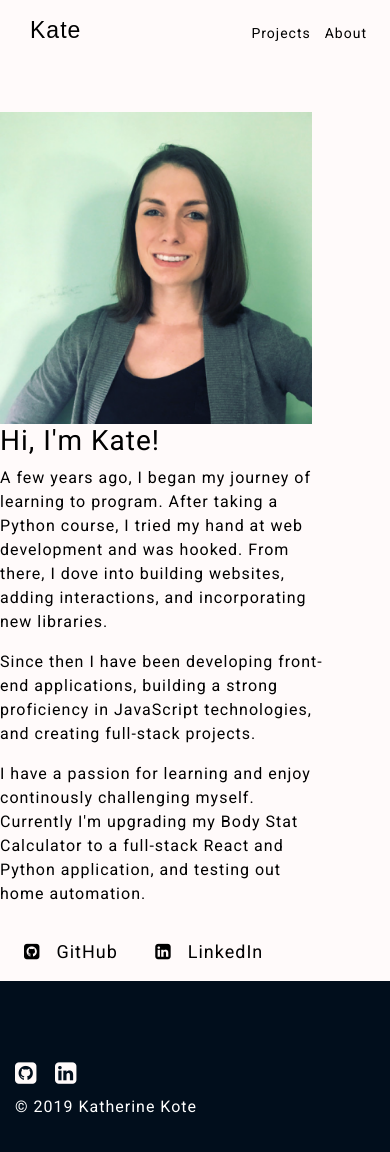
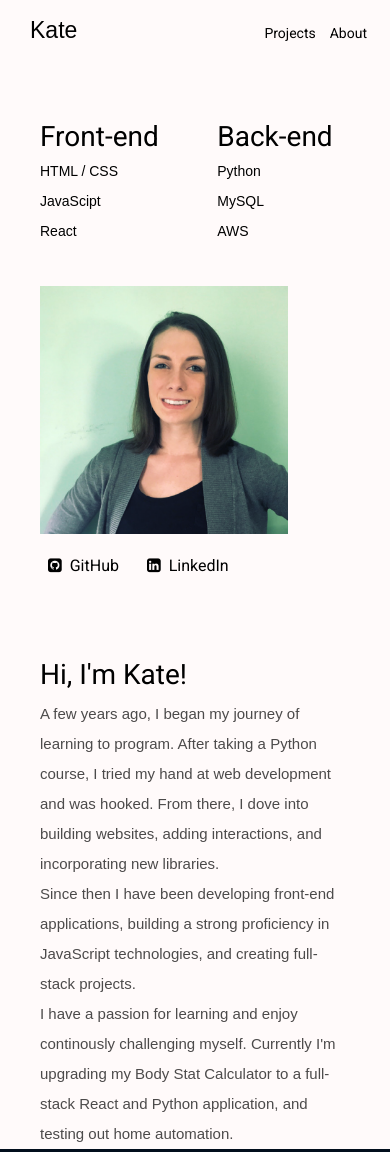
Before and after one commit to kkote/portfolio-v1, a website with bundled scripts: page about.html in a window 390 px wide. Shown: the top 1152 px of the page. Built offline with nearby package versions, Linux system fonts and the light colour scheme.

Commit message:
About Page Columns, Image

```diff
--- a/about.html
+++ b/about.html
@@ -31,15 +31,18 @@
 			</div>
 		</div>
 	</nav>
-	<div class="wrapper">
+	<!-- <div class="wrapper container">
 		<div class=" containerForItems no-gutters" id="">
 			<div class="col-sm-2 col-md-5 col-lg-6 imgDivInAbout no-gutters">
-				<img src="img/pic1.png" alt="Profile Pic" class='profilePic'>
+				<div><p>Stats, tech, stacks</p></div>
+				<img src="img/pic1.png" alt="Profile Pic" class='profilePic container'>
 
-			</div>
+			</div> -->
+
+
 			<!-- <div class="item item-a col-sm-9 col-md-7 col-lg-6"></div> -->
-			<div class=" item-a col-sm-9 col-md-7 col-lg-6">
-				<div class="aboutDiv aboutBox mx-auto">
+			<!-- <div class=" item-a col-sm-9 col-md-7 col-lg-6 ">
+				<div class="aboutDiv aboutBox mx-auto ">
 
 					<h3>Hi, I'm Kate!</h3>
 
@@ -59,9 +62,65 @@
 								class="fa fa-linkedin-square"></i><span class='iconSpan'>LinkedIn</span></a>
 					</div>
 				</div>
+			</div> -->
+
+
+
+			<div class="wrap" style="/*! background: red; */">
+				<div class="block-right">
+
+						<div class="col-left">
+								<h3 class="color">Front-end</h3>
+								<p class="light">HTML / CSS</p>
+								<p class="light">JavaScipt</p>
+								<p class="light">React</p>
+							</div>
+							<div class="col-right">
+								<h3 class="color">Back-end</h3>
+								<p class="light">Python</p>
+								<p class="light">MySQL</p>
+								<p class="light">AWS</p>
+							</div>
+
+							<div class="col-bottom">
+
+								<img src="img/pic1.png" alt="Profile Pic" class='profilePic'>
+
+								<div class="social-icon ">
+									<a class="mx-2" href="https://github.com/kkote" target="_blank"><i aria-hidden="true"
+											class="fa fa-github-square"></i><span class='iconSpan'>GitHub</span></a>
+									<a class="mx-2" href="https://www.linkedin.com/in/katherine-kote/" target="_blank"><i
+											class="fa fa-linkedin-square"></i><span class='iconSpan'>LinkedIn</span></a>
+								</div>
+							</div>
+
+					<!-- <a href="https://www.dennissnellenberg.nl/en/services" class="btn animatelink">Services<img src="https://www.dennissnellenberg.nl/assets/img/arrow-small-light.svg"></a> -->
+				</div>
+				<div class="block-left">
+
+						<h3>Hi, I'm Kate!</h3>
+
+						<p>
+							A few years ago, I began my journey of learning to program. After taking a Python course, I tried
+							my hand at web development and was hooked. From there, I dove into building websites, adding interactions, and incorporating new libraries.
+						</p>
+						<p>Since then I have been developing front-end applications, building a strong proficiency in JavaScript technologies,
+							and creating full-stack projects.</p>
+						<p>
+							I have a passion for learning and enjoy continously challenging myself.  Currently I'm upgrading my Body Stat Calculator to a full-stack React and Python application, and testing out home automation. <br>
+						</p>
+
+
+
+
+				</div>
 			</div>
-		</div>
-	</div>
+
+
+		<!-- </div> -->
+
+
+	<!-- </div> -->
 
 
 	<footer>
--- a/css/grayscale.css
+++ b/css/grayscale.css
@@ -2,7 +2,7 @@ body {
   color: white;
   font-family: 'Roboto', sans-serif;
   background: snow;
-  letter-spacing: 0.0625em;
+  /* letter-spacing: 0.0625em; */
 }
 
 .colorTheme{
@@ -85,6 +85,10 @@ footer {
 
   display: flex;
   align-items: center;
+
+  bottom: 0;
+position: relative;
+width: 100%;
 }
 
 .socials {
@@ -223,7 +227,7 @@ li {
   font-size: 18px;
 }
 .iconSpan {
-padding: 1rem;
+padding: .5rem;
 }
 
 
@@ -235,6 +239,9 @@ footer .container .row div {
 .wrapper {
   color: black;
   /* height: 80vh; */
+  /* display: flex;
+  position: relative; */
+
 }
 .containerForItems {
   display: flex;
@@ -295,9 +302,7 @@ color: black;
 }
 
 
-.profilePic{
-  width: 80%;
-}
+
 
 
 /*
@@ -494,5 +499,205 @@ a:focus, a:hover {
 
 .aboutBox p{
   text-align: left;
-  padding-right: 4rem;
+  max-width: 90%;
+  /* padding-right: 4rem; */
 }
+
+
+
+
+
+
+
+
+/* // New CSS */
+
+.wrap {
+  color: black;
+  /* max-width: 1020px; */
+  margin: 0 auto;
+  padding-left: 80px;
+  padding-right: 80px;
+  margin-top: 100px;
+}
+
+.wrap .block-left {
+  /* width: 50%; */
+  float: left;
+  padding-right: 40px;
+}
+
+.wrap .block-right {
+  /* width: 50%; */
+  float: left;
+  /* padding-left: 140px; */
+  /* padding-top: 90px; */
+}
+
+
+.wrap .block-left {
+  width: 65%;
+  padding-right: 60px;
+}
+ .wrap .block-right {
+  width: 35%;
+  padding-left: 20px;
+  padding-top: 0px;
+}
+
+.wrap p {
+  font-size: 15px;
+  line-height: 30px;
+  font-family: 'Silka-Regular', sans-serif;
+  opacity: 0.7;
+  margin-bottom: 30px;
+}
+
+
+.wrap .block-right .col-left {
+  float: left;
+  padding-right: 50px;
+}
+
+.wrap .block-right .col-right {
+  float: left;
+}
+
+.wrap .block-right h3 {
+  margin: 0 0 2px 0;
+}
+
+.wrap .block-right p {
+  margin-bottom: 0;
+  opacity: 1;
+  font-size: 14px;
+  font-family: 'Silka-Medium', sans-serif;
+}
+
+.wrap .block-right .col-right {
+  float: left;
+}
+
+.wrap .block-right .col-left {
+  float: left;
+  padding-right: 50px;
+}
+
+.wrap .col-bottom {
+  float: left;
+  bottom: 0;
+  display: flex;
+  flex-direction: column
+
+}
+
+.profilePic{
+  width: 80%;
+bottom: 0;
+left: 0;
+padding-top: 20px;
+padding-bottom: 20px;
+margin: inherit;
+}
+.col-bottom .social-icon {
+padding: 0;
+padding-bottom: 30px;
+}
+
+
+@media  (min-width: 1260px) {
+  .block-left p{
+    width: 60%;
+  }
+}
+
+@media screen and (max-width: 1260px) {
+
+.wrap .block-left {
+  width: 65%;
+  padding-right: 60px;
+}
+ .wrap .block-right {
+  width: 35%;
+  padding-left: 20px;
+  padding-top: 0px;
+}
+
+.wrap h2 {
+  font-size: 28px;
+  line-height: 40px;
+  margin-bottom: 30px;
+}
+.wrap p {
+  font-size: 15px;
+  line-height: 30px;
+  margin-bottom: 30px;
+}
+
+ .block-right .col-left {
+  margin-bottom: 20px;
+}
+
+
+  }
+
+  @media screen and (max-width: 760px) {
+
+    .wrap {
+      max-width: 940px;
+      margin: 0 auto;
+      padding-left: 40px;
+      padding-right: 40px;
+      margin-top: 100px;
+    }
+
+    /* .wrap .block-left {
+      width: 65%;
+      padding-right: 60px;
+    } */
+
+    .wrap h2 {
+      margin-bottom: 10px;
+    }
+
+    .wrap h2 {
+      font-size: 22px;
+      line-height: 32px;
+      margin-bottom: 30px;
+    }
+
+    .wrap p {
+      margin-bottom: 0;
+    }
+
+    .wrap .block-left {
+      width: 100%;
+      padding-right: 0px;
+  }
+
+    .wrap .block-right {
+      width: 100%;
+      padding-left: 0px;
+      padding-top: 20px;
+      padding-bottom: 50px;
+    }
+
+    .wrap .block-right .col-left {
+      padding-right: 15vw;
+    }
+
+
+
+
+  }
+
+
+
+
+
+
+
+/*
+p.light, h1.light, h2.light, h4.light {
+  color: #fff;
+} */
```
